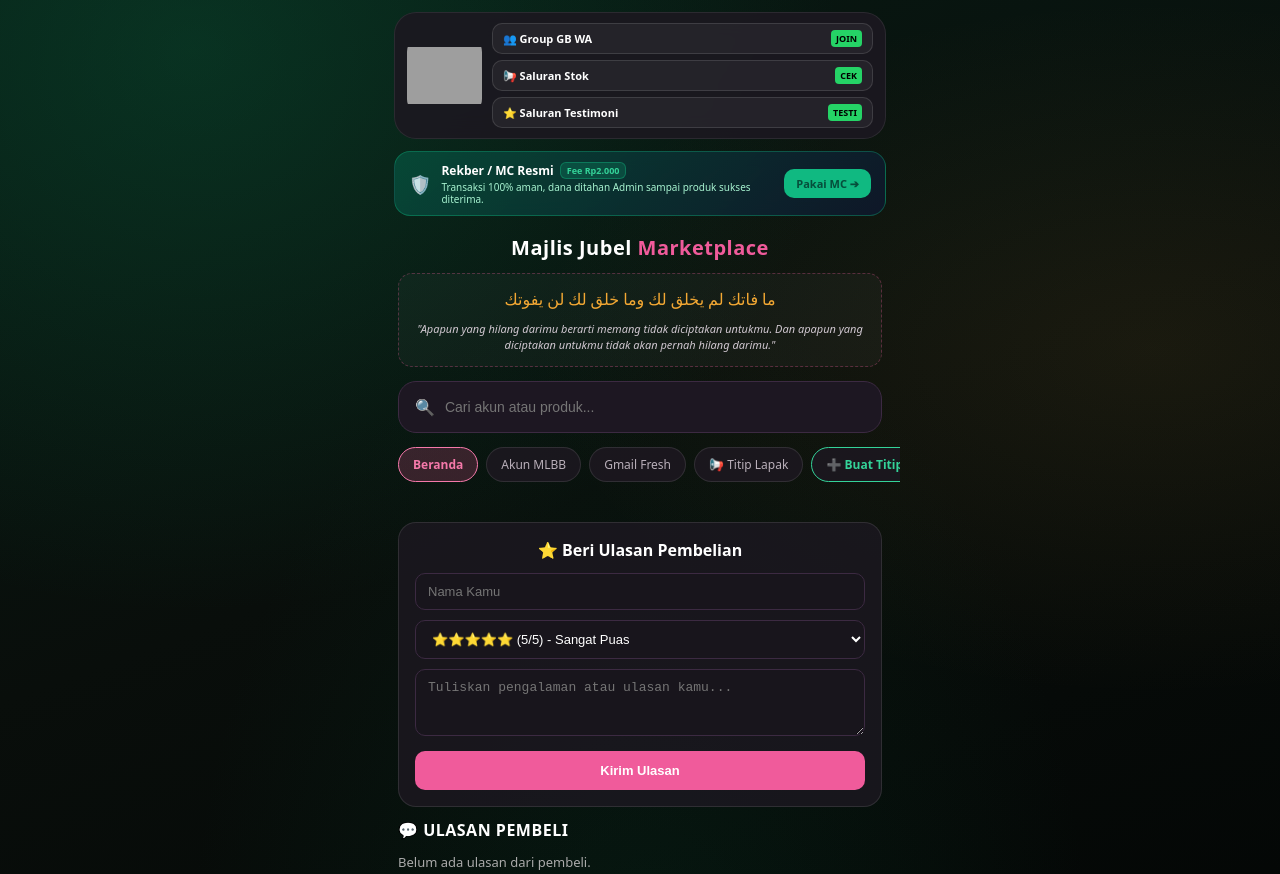
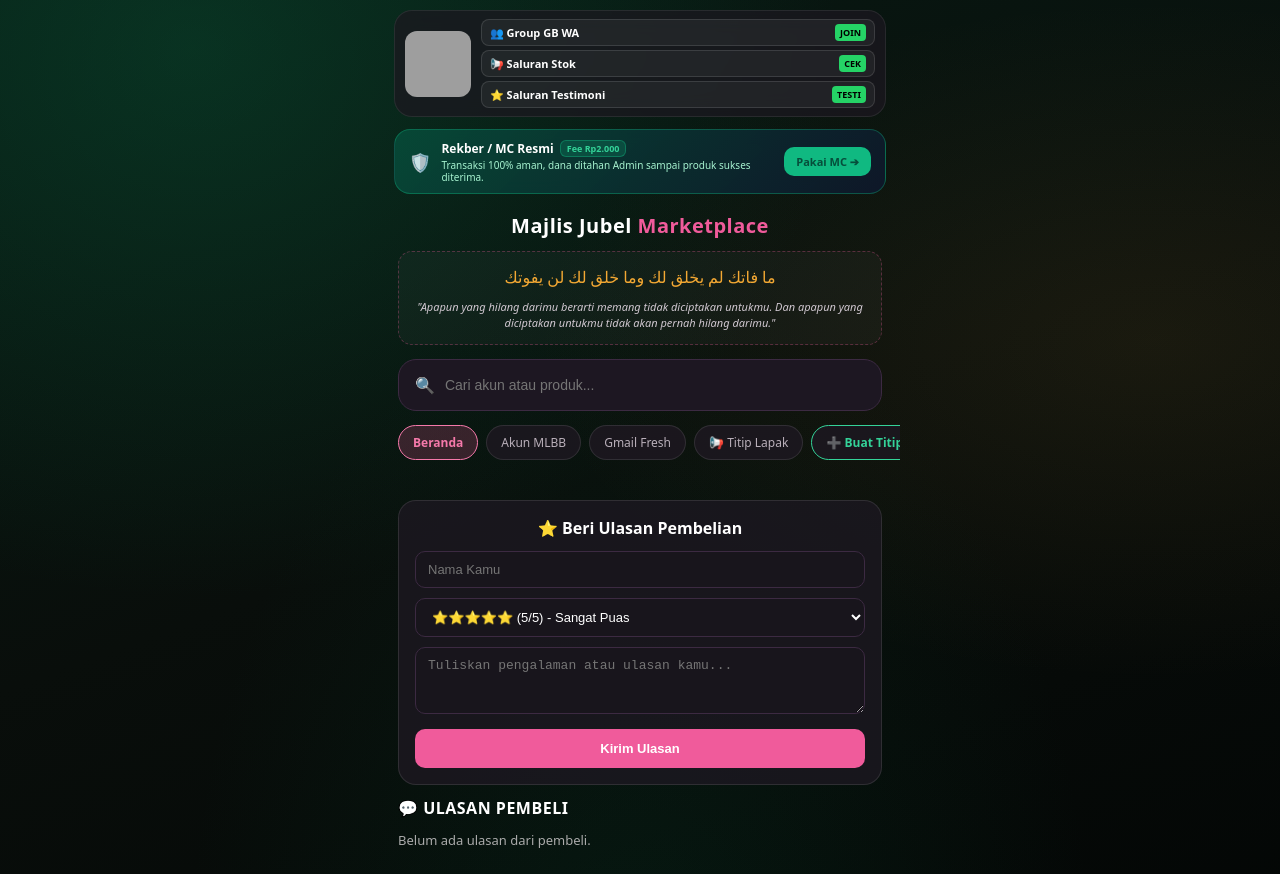
Before and after one commit to majlisjubel/mj-website, a plain HTML site: page index.html in a window 1280 px wide. Shown: the top 874 px of the page. Drawn offline with nearby package versions, Linux system fonts and the light colour scheme; no server answers; grey boxes are pictures that could not be loaded.

Commit message:
Refactor header and logo styles in CSS

```diff
--- a/style.css
+++ b/style.css
@@ -43,33 +43,32 @@ body{
 
 header{
   position: sticky;
-  top: 12px;
+  top: 10px;
   z-index: 100;
-  margin: 12px 14px;
-  padding: 10px 12px;
+  margin: 10px 14px;
+  padding: 8px 10px;
   display: flex;
   justify-content: space-between;
   align-items: center;
   gap: 10px;
-  background: rgba(28,24,32,0.92); /* sedikit lebih pekat agar teks di bawahnya tidak tembus saat di-scroll */
+  background: rgba(28, 24, 32, 0.72);
   border: 1px solid rgba(255,255,255,0.08);
-  border-radius: 22px;
+  border-radius: 18px;
   backdrop-filter: blur(12px);
 }
 
-
 .logo-img{
-  width: 75px;
-  height: 75px;
-  object-fit: contain;
-  border-radius: 14px;
+  width: 66px;
+  height: 66px;
+  object-fit: cover;
+  border-radius: 12px;
   flex-shrink: 0;
 }
 
 .header-links {
   display: flex;
   flex-direction: column;
-  gap: 6px;
+  gap: 4px;
   width: 100%;
 }
 
@@ -79,8 +78,8 @@ header{
   justify-content: space-between;
   background: rgba(255, 255, 255, 0.05);
   border: 1px solid rgba(255, 255, 255, 0.12);
-  padding: 6px 10px;
-  border-radius: 10px;
+  padding: 4px 8px;
+  border-radius: 8px;
   color: #fff;
   text-decoration: none;
   font-size: 11px;
```
